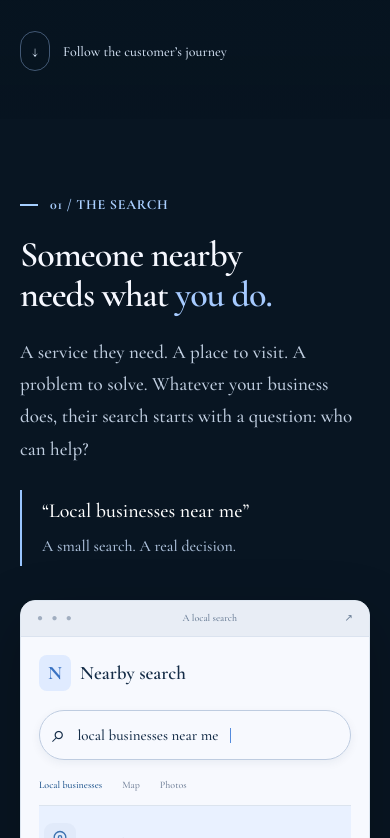
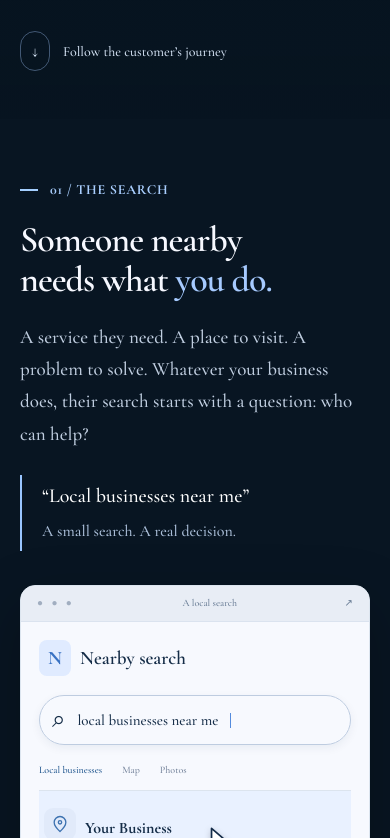
Before and after one commit to salimabduzhaparov/Novus-Co.-Website, a Next.js app: page / in a window 390 px wide. Shown: the part 726-1564 px from the top of the page. Built offline with nearby package versions, Linux system fonts and the light colour scheme.

Commit message:
Tighten mobile story spacing by twenty percent

```diff
--- a/src/components/scroll-story.module.css
+++ b/src/components/scroll-story.module.css
@@ -861,7 +861,7 @@
     justify-content: center;
     align-items: stretch;
     min-height: auto;
-    padding: 75px 0 85px;
+    padding: 60px 0 68px;
     gap: 34px;
   }
   .chapter:first-child {
```
